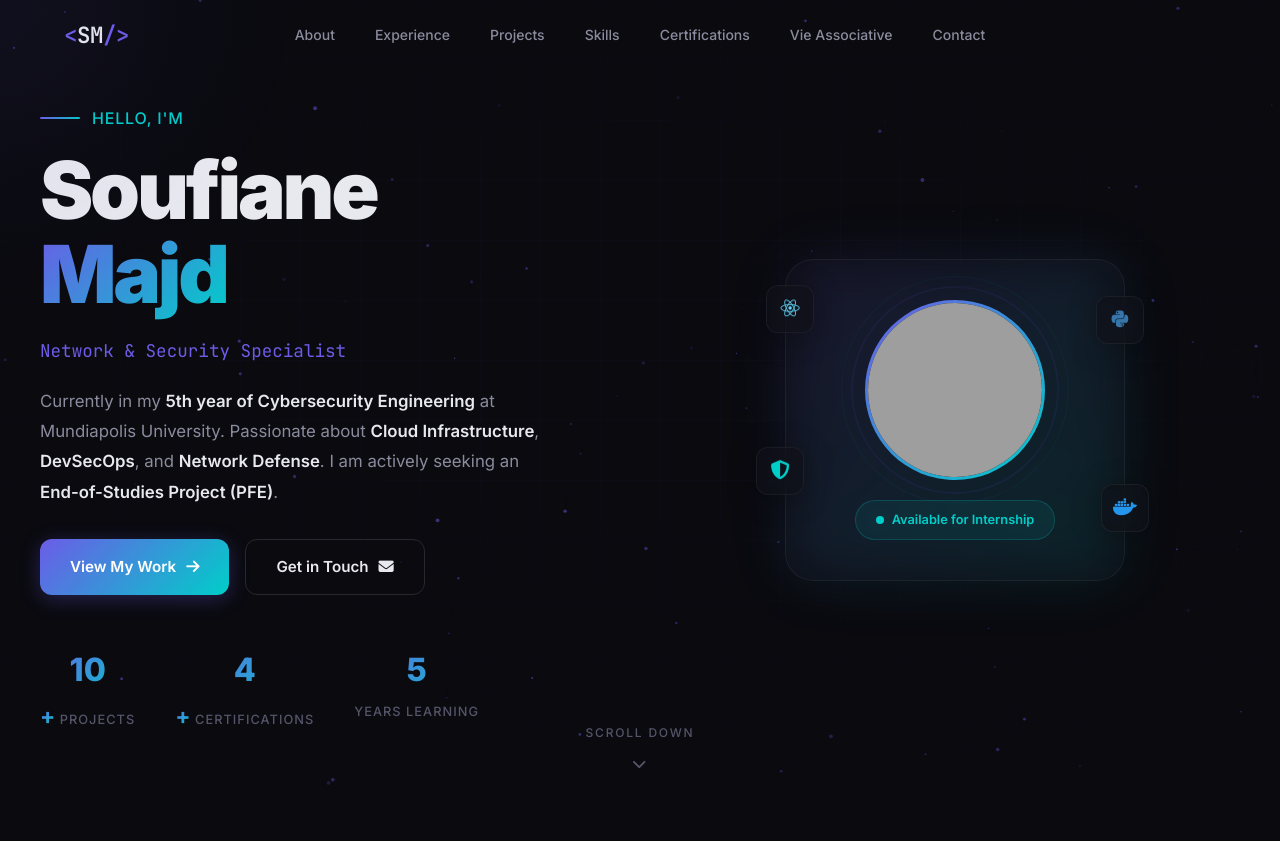
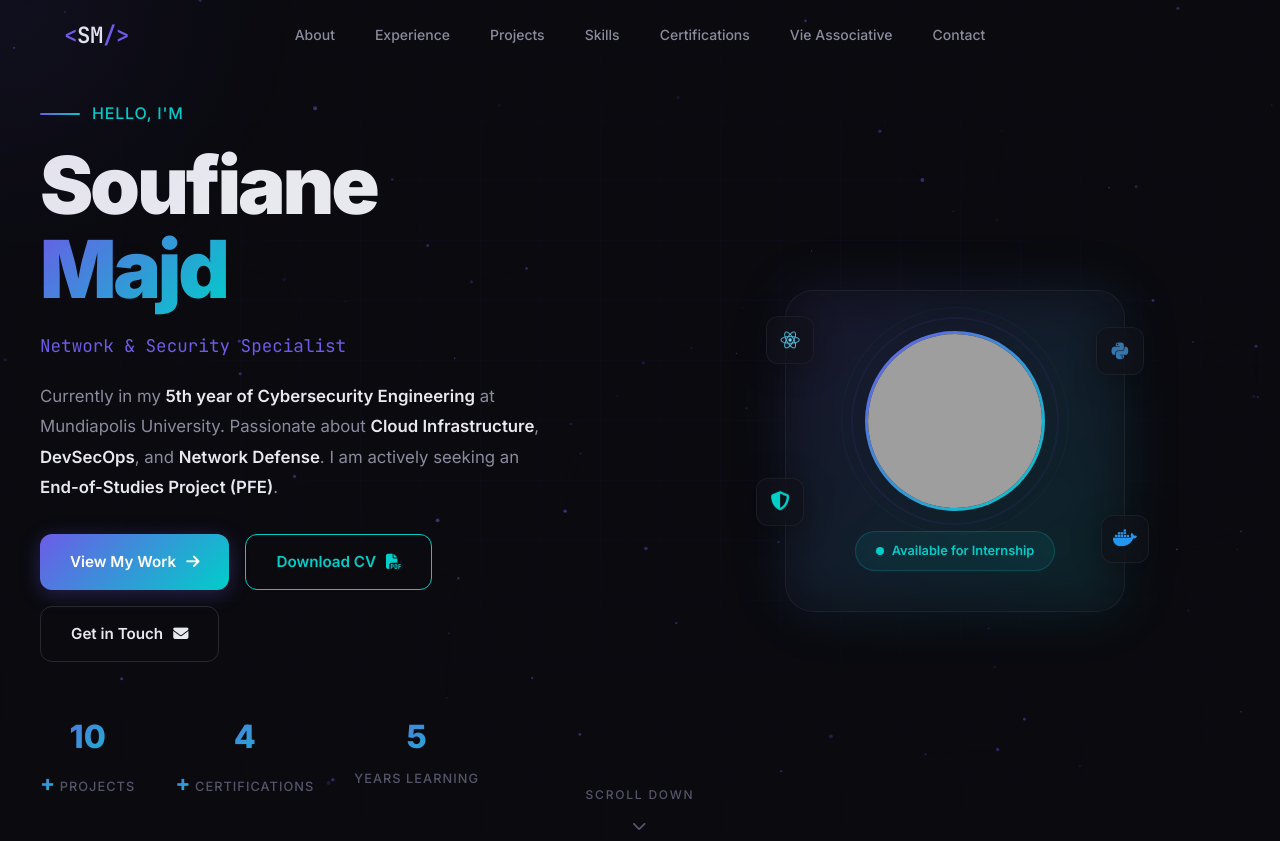
Before and after one commit to SoufianeMajd/Portfolio, a website: page public/index.html in a window 1280 px wide. Shown: the top 841 px of the page. Drawn offline with Linux system fonts and the light colour scheme; grey boxes are pictures that could not be loaded.

Commit message:
Add Download CV button and cv.pdf

```diff
--- a/package.json
+++ b/package.json
@@ -14,6 +14,7 @@
   },
   "devDependencies": {
     "connect-livereload": "^0.6.1",
+    "gh-pages": "^6.3.0",
     "livereload": "^0.10.3",
     "nodemon": "^3.1.14"
   }
--- a/public/index.html
+++ b/public/index.html
@@ -72,6 +72,10 @@
                     <a href="#projects" class="btn btn-primary">
                         <span>View My Work</span>
                         <i class="fas fa-arrow-right"></i>
+                    </a>
+                    <a href="cv.pdf" target="_blank" class="btn btn-outline" style="border-color: var(--accent-2); color: var(--accent-2);">
+                        <span>Download CV</span>
+                        <i class="fas fa-file-pdf"></i>
                     </a>
                     <a href="#contact" class="btn btn-outline">
                         <span>Get in Touch</span>
```
Also changed, not shown: 3 other files.
